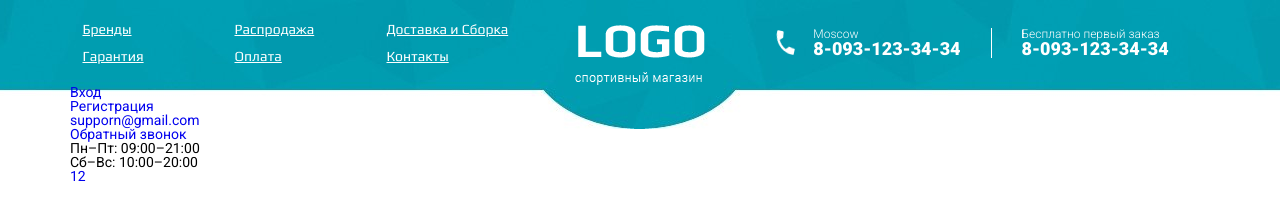
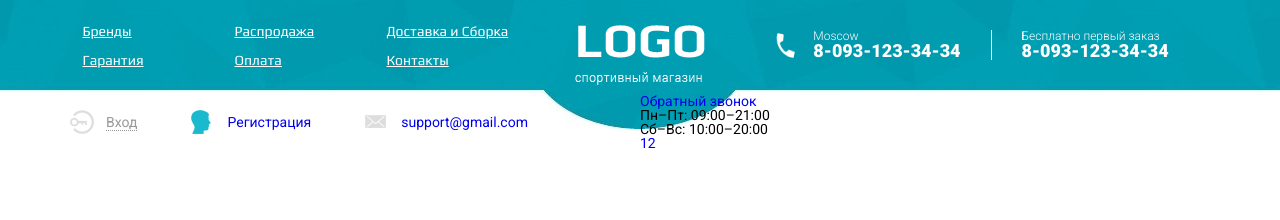
Before and after one commit to SSilvain/mf_shop-layout, a website: page src/index.html in a window 1280 px wide. Drawn offline with nearby package versions, Linux system fonts and the light colour scheme; files that its build step writes are made by us from their sources.

Commit message:
header bottom

```diff
--- a/src/_header.html
+++ b/src/_header.html
@@ -47,9 +47,9 @@
         <div class="bottom-header__container _container">
             <div class="bottom-header__column">
                 <ul class="bottom-header__actions actions-header">
-                    <li><a class="actions-header__login" href="#">Вход</a></li>
+                    <li><a class="actions-header__login" href="#"><span>Вход</span></a></li>
                     <li><a class="actions-header__reg" href="#">Регистрация</a></li>
-                    <li><a class="actions-header__email" href="mailto:supporn@gmail.com">supporn@gmail.com</a></li>
+                    <li><a class="actions-header__email" href="mailto:supporn@gmail.com">support@gmail.com</a></li>
                 </ul>
             </div>
             <div class="bottom-header__column">
--- a/src/scss/header.scss
+++ b/src/scss/header.scss
@@ -16,6 +16,7 @@
     &__content {
         display: flex;
         align-items: center;
+        height: 90px;
     }
 
     // .top-header__column
@@ -76,7 +77,7 @@
         flex-wrap: wrap;
         li {
             flex: 0 0 36%;
-            margin: 0 -2%;
+            margin: 1px -2%;
         }
     }
 
@@ -93,6 +94,7 @@
         padding: 0 22px;
         text-decoration: underline;
         border-radius: 20px;
+        transition: all 0.3s ease 0s;
         // position: relative;
         // &:after {
         //     content: "";
@@ -159,11 +161,15 @@
     // .bottom-header__container
 
     &__container {
+        display: flex;
+        height: 63px;
+        align-items: center;
     }
 
     // .bottom-header__column
 
     &__column {
+        flex: 0 1 50%;
     }
 
     // .bottom-header__actions
@@ -177,19 +183,39 @@
     }
 }
 .actions-header {
+    display: flex;
+    align-items: center;
+    li {
+        margin: 0 54px 0 0;
+        a {
+            padding-left: 36px;
+            display: inline-block;
+        }
+    }
+
     // .actions-header__login
-
     &__login {
+        background: url("../img/icons/login.png") no-repeat left;
+        color: #999;
+        line-height: 24px;
+        span {
+            border-bottom: 1px dotted;
+        }
     }
 
     // .actions-header__reg
 
     &__reg {
+        background: url("../img/icons/head.png") no-repeat left;
+        line-height: 34px;
+        height: 34px;
     }
 
     // .actions-header__email
 
     &__email {
+        background: url("../img/icons/email.png") no-repeat left;
+        line-height: 24px;
     }
 }
 .info-header {
```
Also changed, not shown: src/img/20478074.png (deleted), src/img/icons/email.png (added), src/img/icons/head.png (added), src/img/icons/login.png (added).
